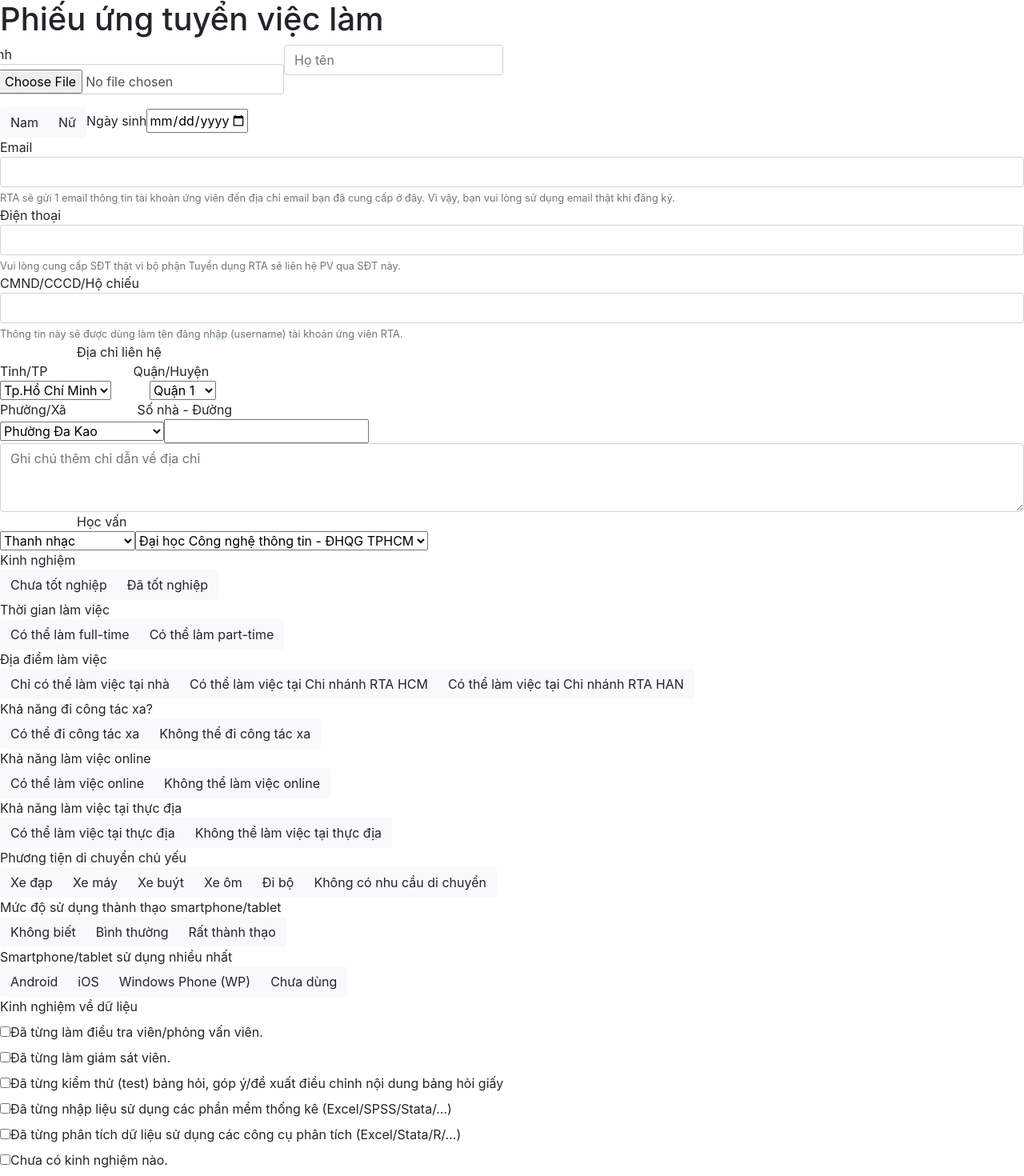
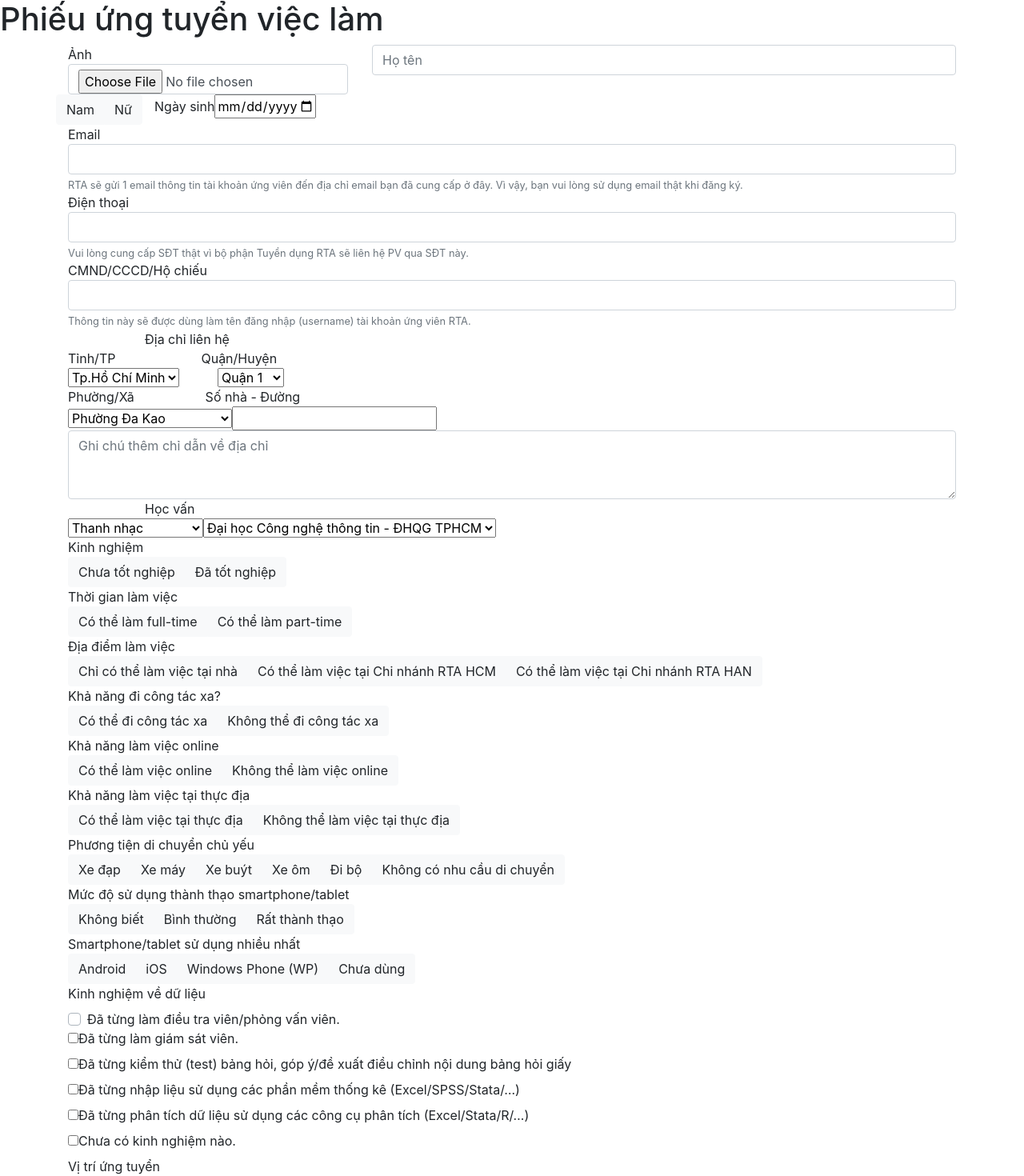
Before and after one commit to kelvinlien/reactjs-form, a React (Create React App) app: page / in a window 1280 px wide. Shown: the top 1470 px of the page at 80% size. Built offline with nearby package versions, Linux system fonts and the light colour scheme.

Commit message:
Fea: use container and custom-checkbox

```diff
--- a/src/DataCheckBox.js
+++ b/src/DataCheckBox.js
@@ -79,9 +79,9 @@ class DataCheckBox extends React.Component{
 		return(
 		<div id='DataCheckBox'>
 			<label htmlFor ='DataCheckBox'>Kinh nghiệm về dữ liệu</label>
-			<div>
-				<input type = 'checkbox' className = 'interviewer' id = 'interviewer' onChange={e => this.changeHandler(e)}/>
-				<label htmlFor = 'interviewer'>Đã từng làm điều tra viên/phỏng vấn viên.</label>
+			<div className = 'custom-control custom-checkbox'>
+				<input type = 'checkbox' className = 'custom-control-input' id = 'interviewer' onChange={e => this.changeHandler(e)}/>
+				<label className = 'custom-control-label' htmlFor = 'interviewer'>Đã từng làm điều tra viên/phỏng vấn viên.</label>
 			</div>
 			<div>
 				<input type = 'checkbox' className = 'supervisor' id='supervisor' onChange={e => this.changeHandler(e)}/>
--- a/src/Form.js
+++ b/src/Form.js
@@ -41,27 +41,26 @@ class Form extends React.Component{
 			return(
 				<form>
 					<h1>Phiếu ứng tuyển việc làm</h1>
-					<div className = 'form-group row'>
-						<div className = 'col-xs-6'>
-							<span>Ảnh
+					<div className = 'container'>
+						<div className = 'row'>
+							<div className = 'col-lg-4'>Ảnh
 								<input className="form-control" value={this.state.picture} type = 'file' id='userPic'/>
-							</span>
 							</div>
-						<div className = 'col-xs-6'>
+							<div className = 'col-lg-8'>
 								<input placeholder="Họ tên" className='form-control' type='text' value={this.state.fullName}/>
 							</div>
 						</div>
-					<div >
-						<span className = 'btn-group btn-group-xs' >
+						<div className = 'row'>
+							<div className = 'btn-group btn-group-xs' >
 								<button type="button" className="btn btn-light" size value = 'nam'>Nam</button>
 								<button type="button" className="btn btn-light" value = 'nu'>Nữ</button>
-						</span>
-						<span>
+							</div>
+							<div className = 'col-lg-5'>
 								<label>
 								Ngày sinh
 								</label>
 								<input type = 'date' className='dob' value = {this.state.dob} max = {this.getMaxDateFormat()} />
-						</span>
+							</div>
 						</div>
 						<div>Email</div>
 						<input type = 'email' className = 'form-control' value = {this.state.email}/>
@@ -167,6 +166,7 @@ class Form extends React.Component{
 					<DataCheckBox/>
 					<DataRadioBox/>
 					<SubmitButton/>
+					</div>
 				</form>
 				);
  	}
```
Lines whose indentation alone changed are shown as unchanged.
